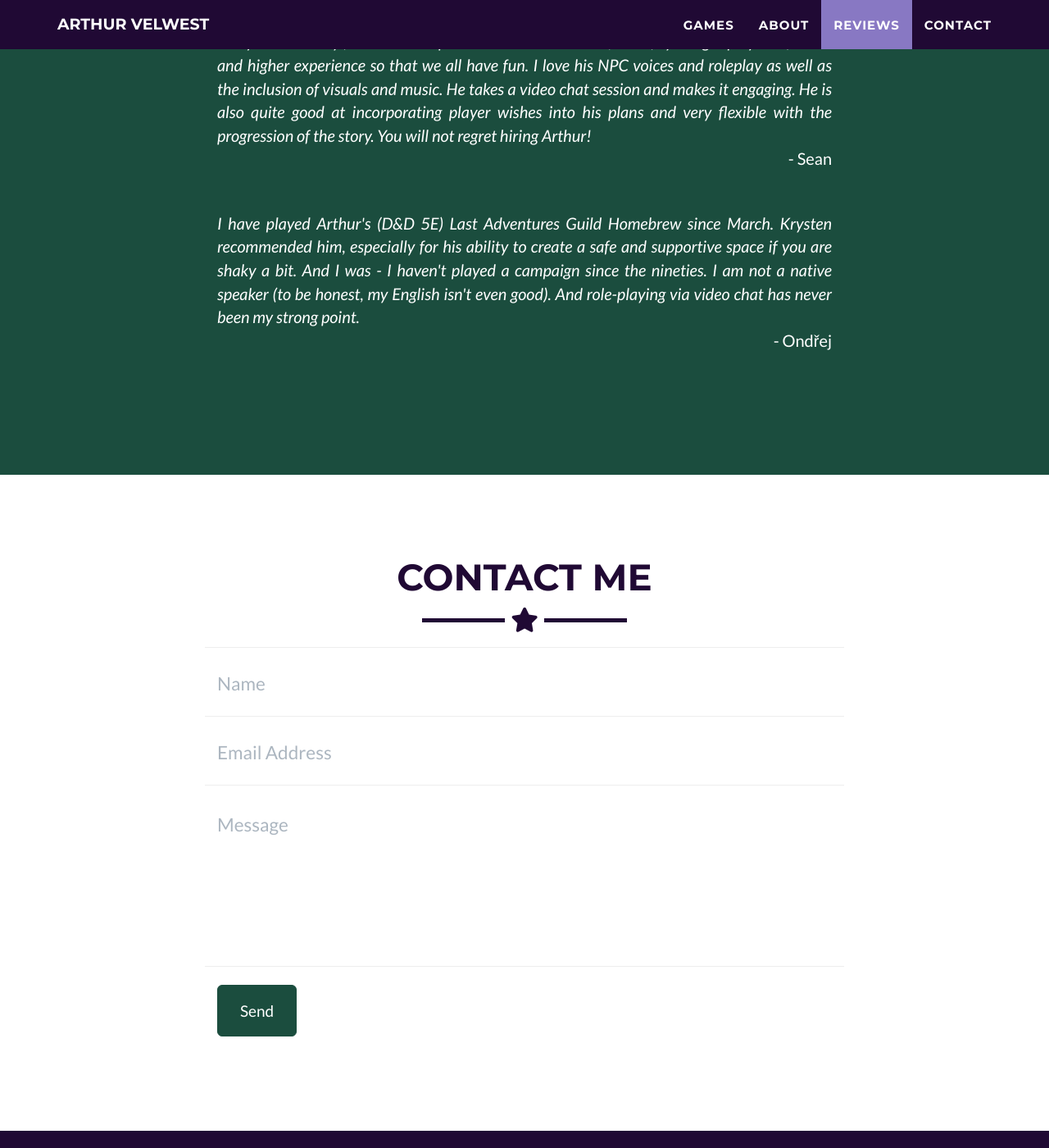
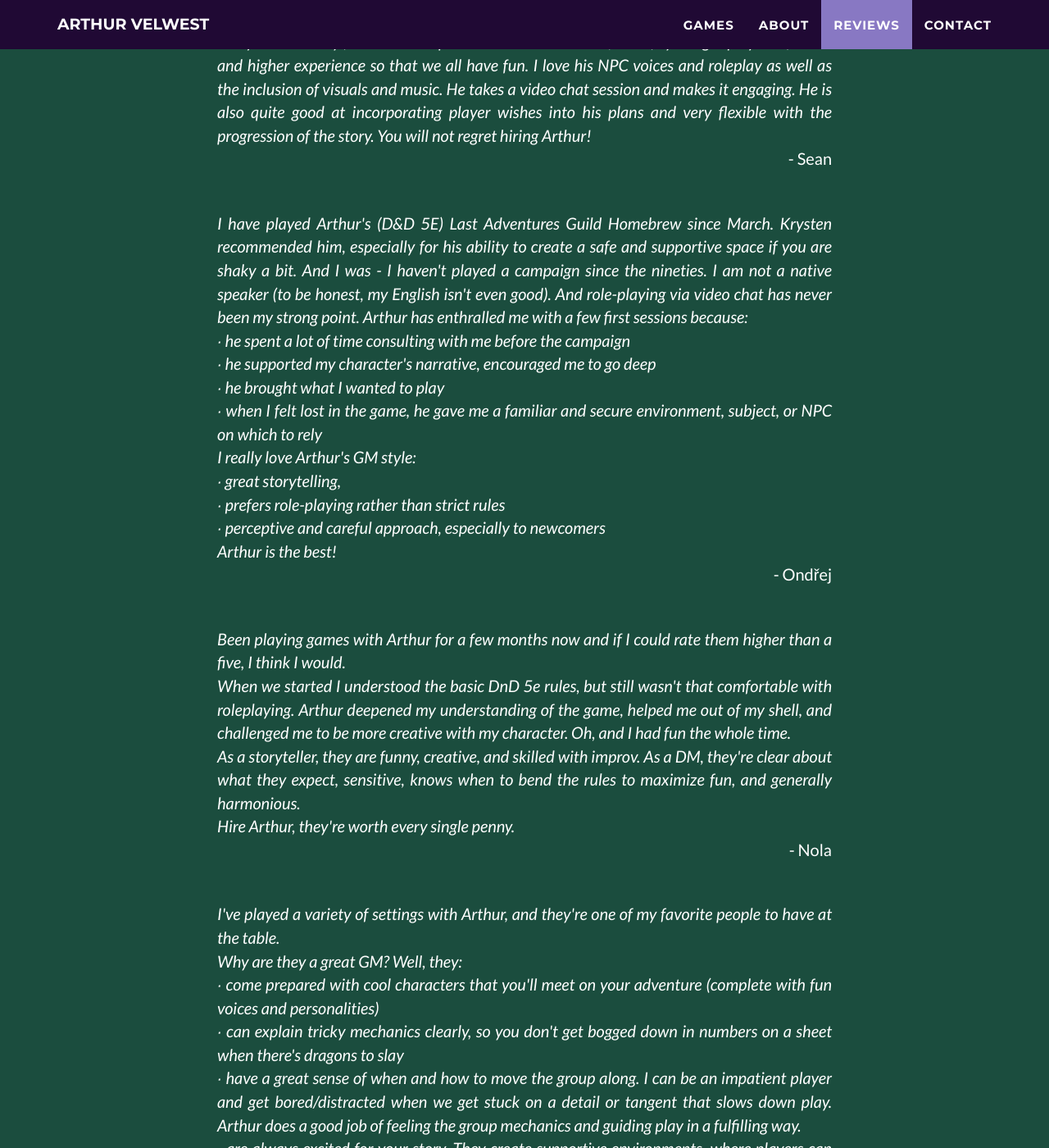
Before and after one commit to thearthurshow/thearthurshow.github.io, a Jekyll site: the page built from index.md, in a window 1280 px wide and 1400 px high, scrolled down 3114 px. Shown: the whole window at 82% size. Built offline with Jekyll 4.4.1, drawn with Linux system fonts in a browser that asks for light colours; some of the changed text lies outside the part shown.

Commit message:
add more reviews

```diff
--- a/_includes/reviews.html
+++ b/_includes/reviews.html
@@ -18,9 +18,56 @@
         </p>
         <p class="review-text">
           I have played Arthur's (D&D 5E) Last Adventures Guild Homebrew since March. Krysten recommended him, especially for his ability to create a safe and supportive space if you are shaky a bit. And I was - I haven't played a campaign since the nineties. I am not a native speaker (to be honest, my English isn't even good). And role-playing via video chat has never been my strong point.
+        Arthur has enthralled me with a few first sessions because:<br>
+          ∙ he spent a lot of time consulting with me before the campaign<br>
+          ∙ he supported my character's narrative, encouraged me to go deep<br>
+          ∙ he brought what I wanted to play<br>
+          ∙ when I felt lost in the game, he gave me a familiar and secure environment, subject, or NPC on which to rely<br>
+          I really love Arthur's GM style:<br>
+          ∙ great storytelling,<br>
+          ∙ prefers role-playing rather than strict rules<br>
+          ∙ perceptive and careful approach, especially to newcomers<br>
+          Arthur is the best!
         </p>
         <p class="reviewer-name">
           - Ondřej
+        </p>
+        <p class="review-text">
+          Been playing games with Arthur for a few months now and if I could rate them higher than a five, I think I would.<br>
+          When we started I understood the basic DnD 5e rules, but still wasn't that comfortable with roleplaying. Arthur deepened my understanding of the game, helped me out of my shell, and challenged me to be more creative with my character. Oh, and I had fun the whole time.<br>
+          As a storyteller, they are funny, creative, and skilled with improv. As a DM, they're clear about what they expect, sensitive, knows when to bend the rules to maximize fun, and generally harmonious.<br>
+          Hire Arthur, they're worth every single penny.
+        </p>
+        <p class="reviewer-name">
+          - Nola
+        </p>
+        <p class="review-text">
+          I've played a variety of settings with Arthur, and they're one of my favorite people to have at the table.<br> Why are they a great GM? Well, they:<br>
+          ∙ come prepared with cool characters that you'll meet on your adventure (complete with fun voices and personalities)<br>
+          ∙ can explain tricky mechanics clearly, so you don't get bogged down in numbers on a sheet when there's dragons to slay<br>
+          ∙ have a great sense of when and how to move the group along. I can be an impatient player and get bored/distracted when we get stuck on a detail or tangent that slows down play. Arthur does a good job of feeling the group mechanics and guiding play in a fulfilling way.<br>
+          ∙ are always excited for your story. They create supportive environments, where players can try out big, crazy ideas in a safe space, whether it's rescuing a village or exploring a character's backstory.<br>
+          Hire Arthur, and you won't regret it!
+        </p>
+        <p class="reviewer-name">
+          - Amanda
+        </p>
+        <p class="review-text">
+          Arthur is a great GM! I have had lots of fun playing their games.<br>
+          They listen to their players and encourage creativity.<br>
+          They create unique NPCs and interesting scenarios to play through.<br>
+          I wholeheartedly recommend hiring Arthur as a GM!
+        </p>
+        <p class="reviewer-name">
+          - Erin
+        </p>
+        <p class="review-text">
+          Arthur ran a home brew oneshot for our family. They really had their work cut out for them because we're a mix of a DM, a complete newbie and a couple of semi-experienced players, however, they pulled off a very engaging, original, and exciting game!<br>
+          Arthur also had infinite patience with us when we were struggling with the mechanics of Roll20 and Discord.<br>
+          Highly recommend Arthur as a DM
+        </p>
+        <p class="reviewer-name">
+          - M.D.
         </p>
       </div>
     </div>
```
